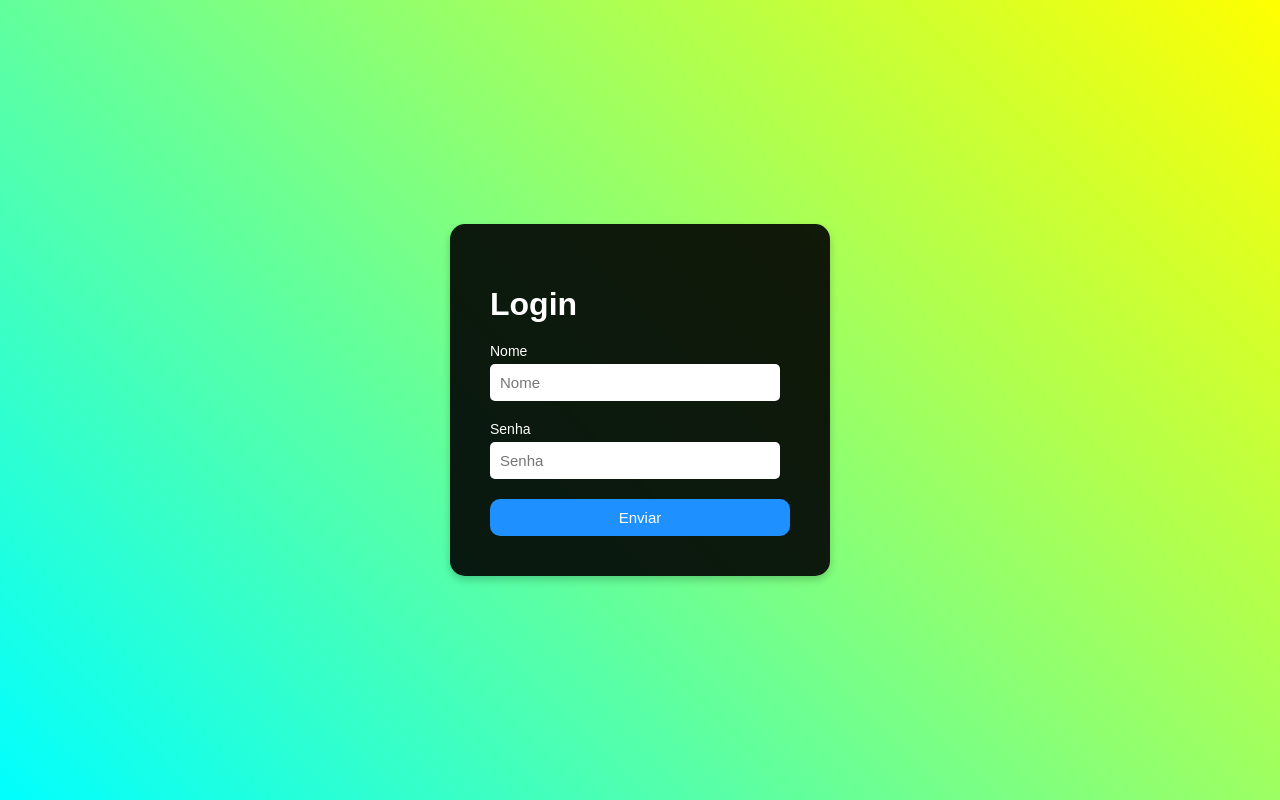
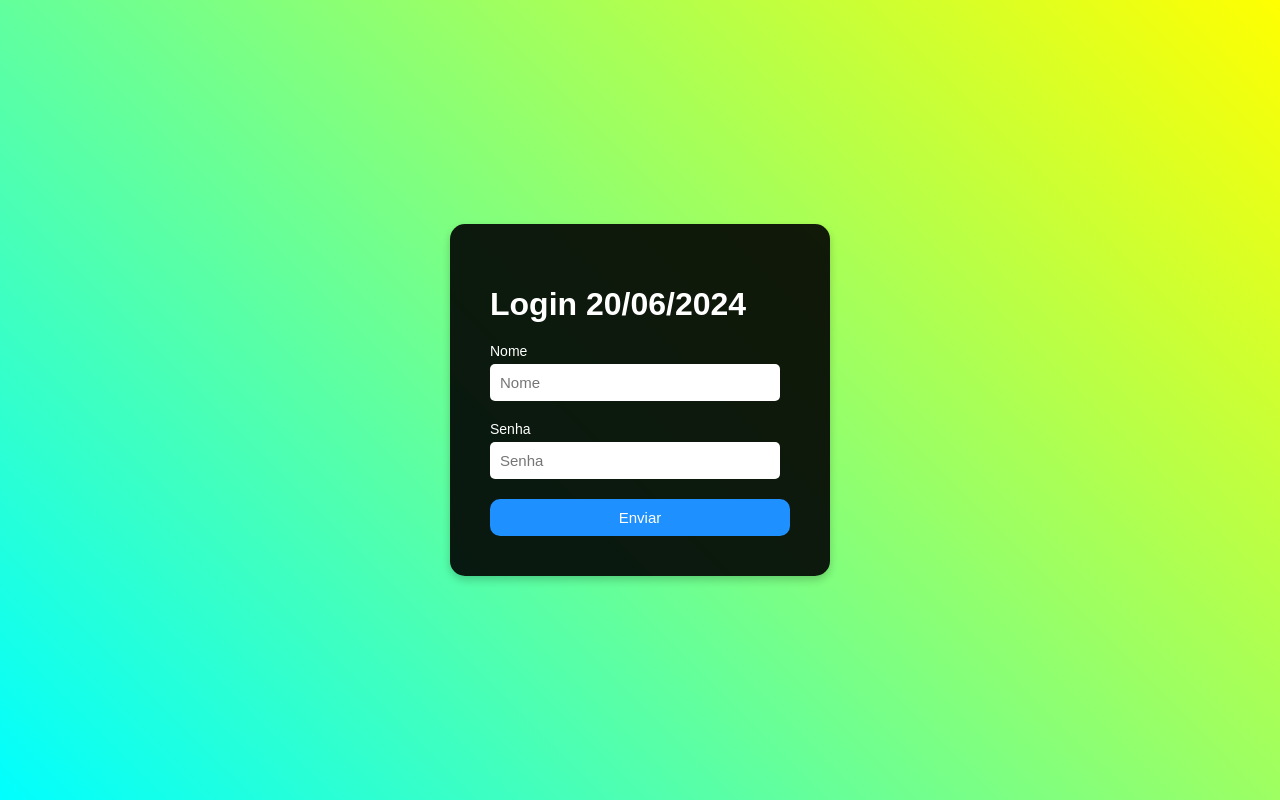
Before and after one commit to GitHubMendes520/formulariobroker, a plain HTML site: page login.html in a window 1280 px wide. Drawn offline with Linux system fonts and the light colour scheme.

Commit message:
data inserida

```diff
--- a/login.html
+++ b/login.html
@@ -3,7 +3,7 @@
 <head>
     <meta charset="UTF-8">
     <meta name="viewport" content="width=device-width, initial-scale=1.0">
-    <title>Tela de Login</title>
+    <title>Tela de Login atualizada</title>
     <style>
         body {
             font-family: Arial, Helvetica, sans-serif;
@@ -56,7 +56,7 @@
 </head>
 <body>
     <div>
-        <h1>Login</h1>
+        <h1>Login  20/06/2024</h1>
         <form>
             <label for="name">Nome</label>
             <input type="text" id="name" placeholder="Nome">
```
